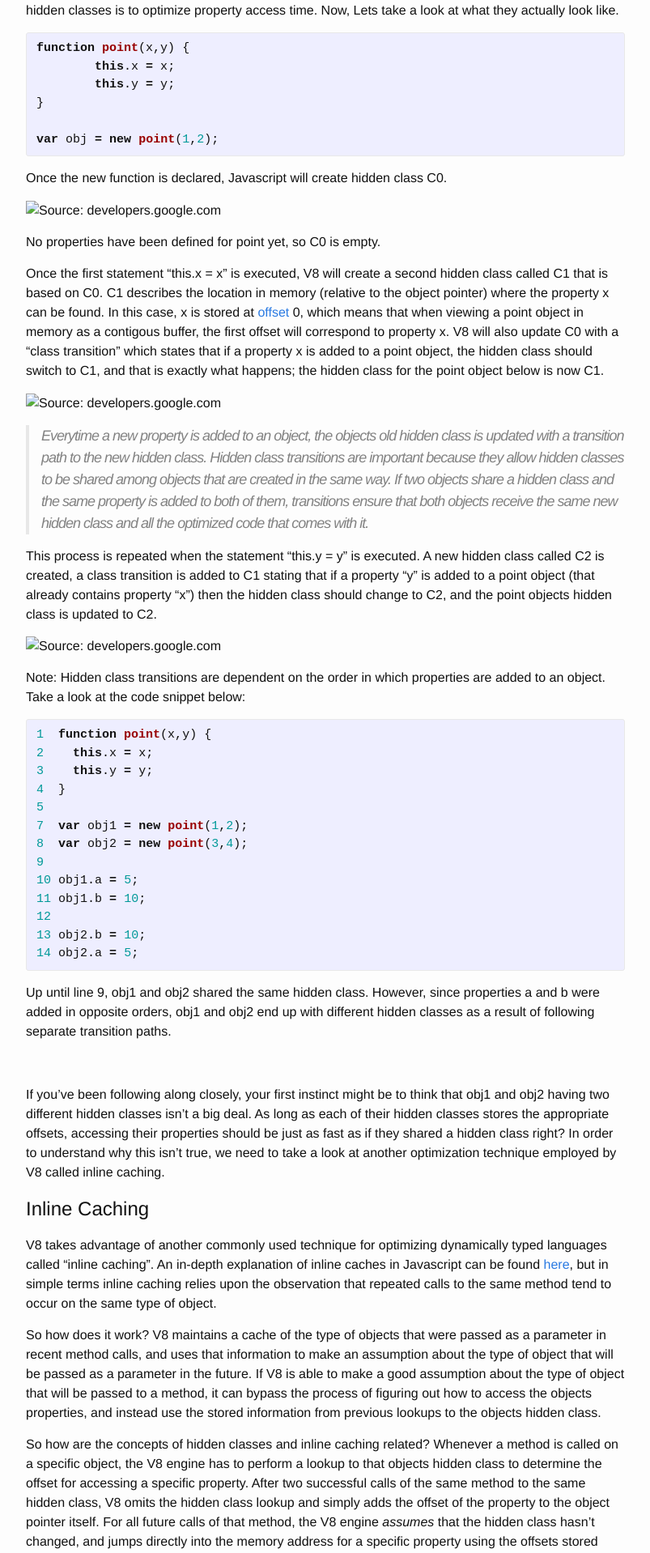
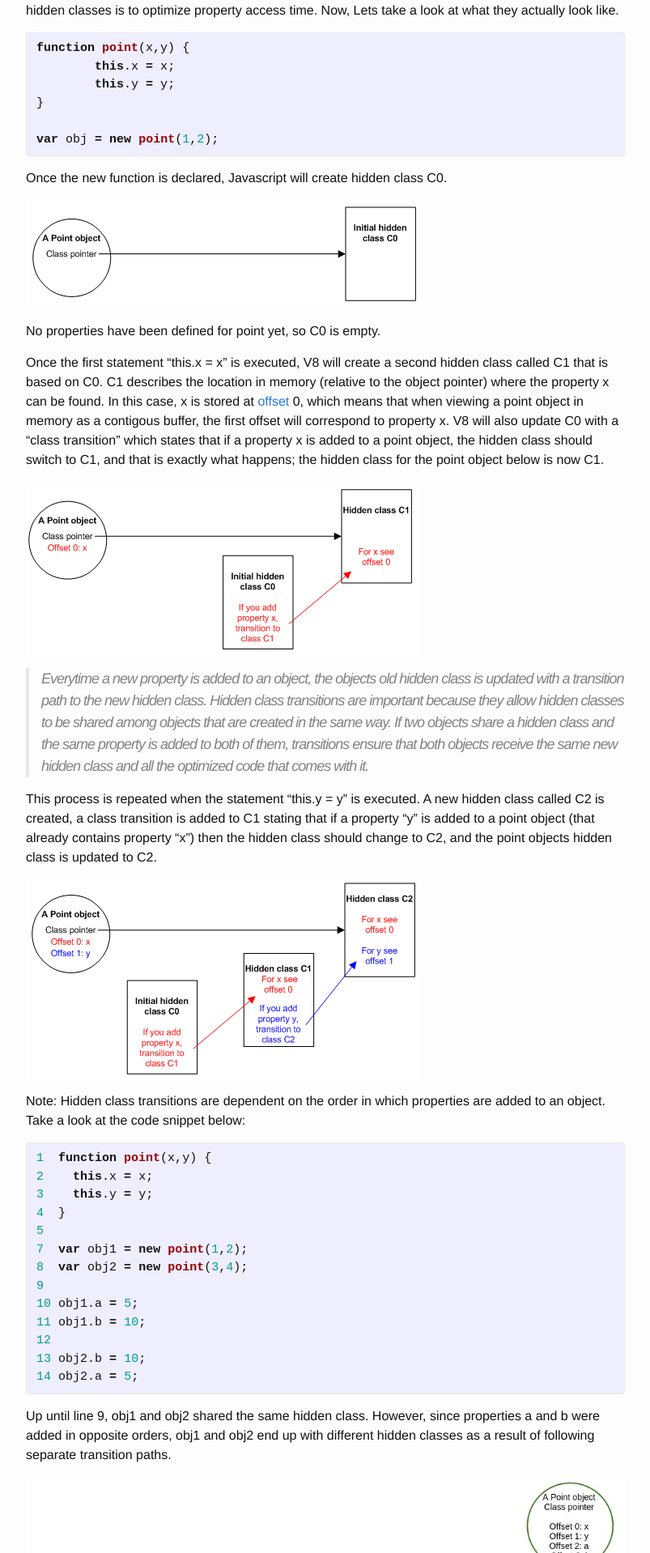
Before and after one commit to richardartoul/richardartoul.github.io, a Jekyll site: the page built from _posts/2015-04-26-hidden-classes.markdown, in a window 1280 px wide. Shown: the part 1030-2948 px from the top of the page at 81% size, without its empty margins (238-1041 px from the left). Built offline with Jekyll 4.4.1, drawn with Linux system fonts in a browser that asks for light colours.

Commit message:
Updated settings url

```diff
--- a/_config.yml
+++ b/_config.yml
@@ -3,7 +3,7 @@ title: Under the hood
 email: richardartoul@gmail.com
 description:
 baseurl: "" # the subpath of your site, e.g. /blog/
-url: "richardartoul.github.io" # the base hostname & protocol for your site
+url: "" # the base hostname & protocol for your site
 twitter_username:
 github_username: richardartoul
 
```
